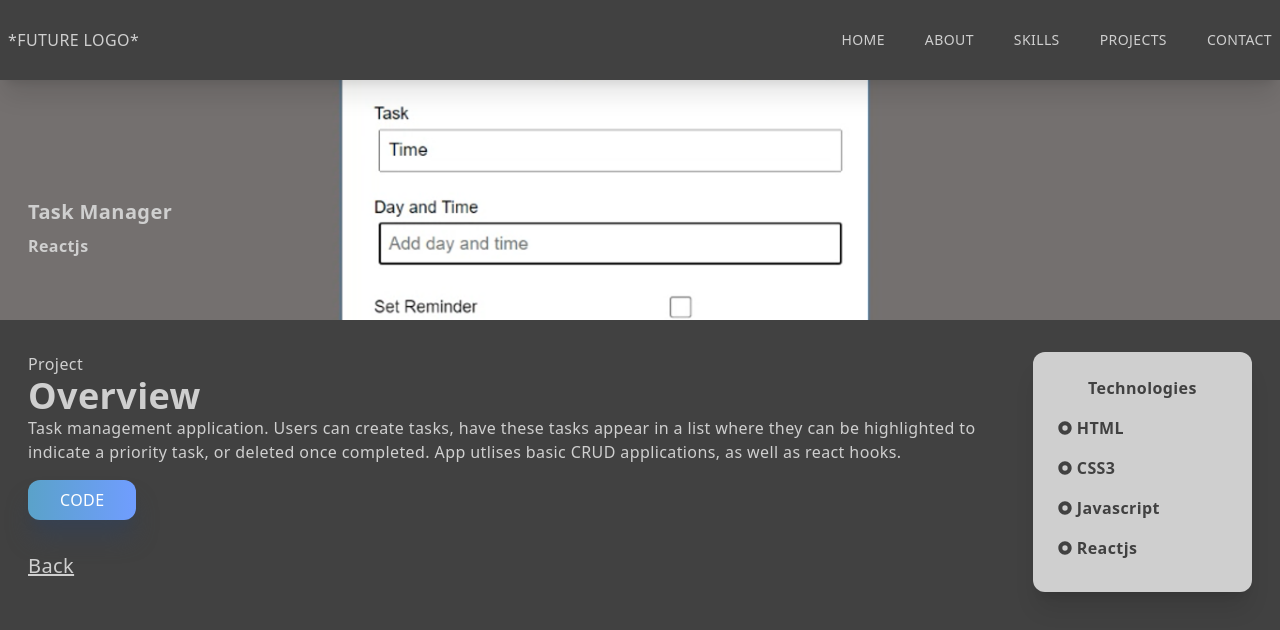
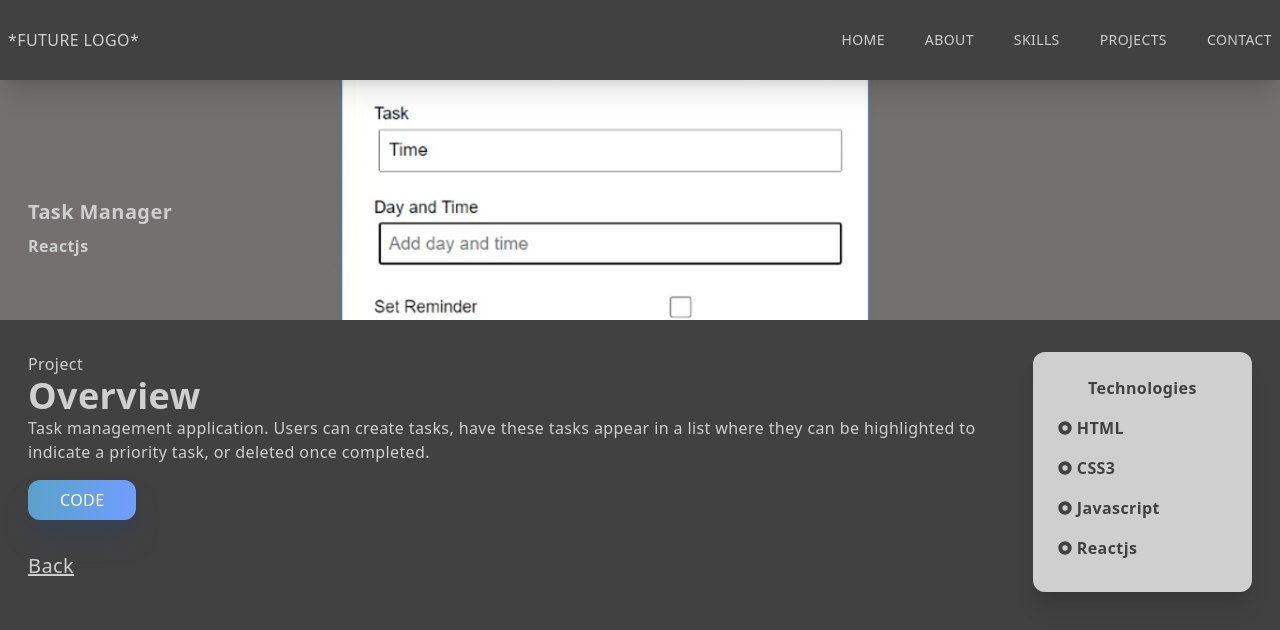
Before and after one commit to CalebWright156/Portfolio-Site, a Next.js app in the folder portfolio-nextjs/: page /taskManager in a window 1280 px wide. Shown: the top 630 px of the page. Built offline with nearby package versions, Linux system fonts and the light colour scheme.

Commit message:
edited task manager desc

```diff
--- a/portfolio-nextjs/pages/taskManager.jsx
+++ b/portfolio-nextjs/pages/taskManager.jsx
@@ -8,7 +8,7 @@ const taskManager = () => {
         projectPic={Tasks}
         name={'Task Manager'}
         mainTech={'Reactjs'}
-        description={'Task management application. Users can create tasks, have these tasks appear in a list where they can be highlighted to indicate a priority task, or deleted once completed. App utlises basic CRUD applications, as well as react hooks.'}
+        description={'Task management application. Users can create tasks, have these tasks appear in a list where they can be highlighted to indicate a priority task, or deleted once completed.'}
         techs={['HTML', 'CSS3', 'Javascript', 'Reactjs',]}
         gitHubLink={'https://github.com/CalebWright156/Task-Manager'}
     />
```
